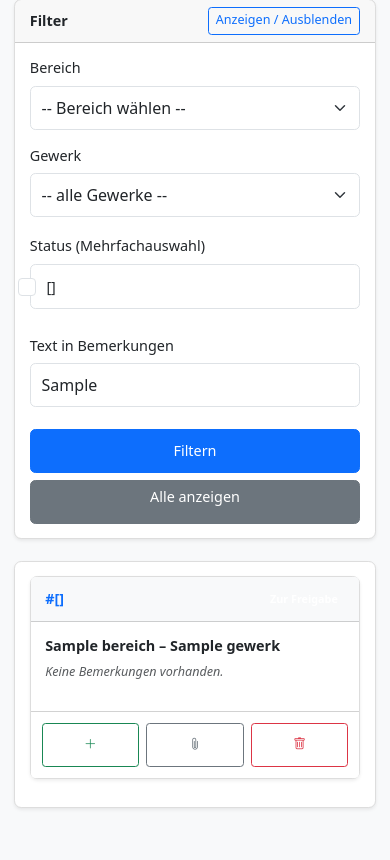
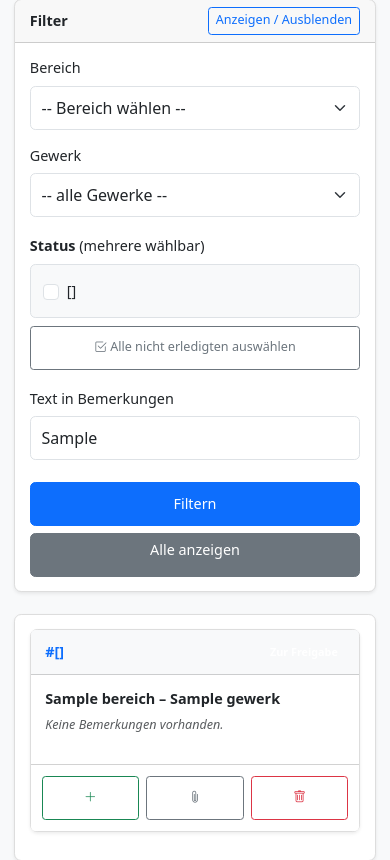
Before and after one commit to Hilli86/BIS, a Python web app: template modules/schichtbuch/templates/sbThemaListe.html in a window 390 px wide, after a click that opens the changed part. Shown: the part 173-1033 px from the top of the page. Before the commit the page ends 982 px from the top, so only its background shows below. Run offline with Jinja, Linux system fonts and the light colour scheme; the template is opened without the code that fills it: most values are stand-ins (such as "Sample title", 1, 10 or a date in 2020).

Commit message:
Themenliste: Status-Filter auf Checkboxen umgestellt, Schnellauswahl fÃ¼r nicht erledigte Themen
Co-authored-by: Cursor <cursoragent@cursor.com>

```diff
--- a/modules/schichtbuch/templates/sbThemaListe.html
+++ b/modules/schichtbuch/templates/sbThemaListe.html
@@ -198,30 +198,6 @@
       margin-bottom: 0;
     }
 
-    /* Status-Checkboxen für Mobile */
-    .status-checkboxes-mobile .form-check {
-      padding: 0.75rem;
-      border: 1px solid #dee2e6;
-      border-radius: 0.375rem;
-      margin-bottom: 0.5rem;
-      background-color: #fff;
-      min-height: 44px;
-      display: flex;
-      align-items: center;
-    }
-
-    .status-checkboxes-mobile .form-check-input {
-      width: 1.25rem;
-      height: 1.25rem;
-      margin-right: 0.75rem;
-      margin-top: 0;
-    }
-
-    .status-checkboxes-mobile .form-check-label {
-      flex: 1;
-      cursor: pointer;
-      font-size: 1rem;
-    }
   }
 </style>
 {% endblock %}
@@ -269,20 +245,11 @@
         <!-- Zeile 2: Status (Mehrfach) -->
         <div class="row g-3 mt-1">
           <div class="col-12">
-            <label class="form-label">Status (Mehrfachauswahl)</label>
-            <!-- Desktop: Multi-Select -->
-            <select name="status" id="filterStatus" class="form-select d-none d-md-block" multiple>
-              {% for s in status_liste %}
-                <option value="{{ s.Bezeichnung }}" {% if status_filter_list and (s.Bezeichnung in status_filter_list) %}selected{% endif %}>{{ s.Bezeichnung }}</option>
-              {% endfor %}
-            </select>
-            <div class="form-text d-none d-md-block">STRG/CMD halten für Mehrfachauswahl</div>
-
-            <!-- Mobile: Checkboxen -->
-            <div class="status-checkboxes-mobile d-md-none">
+            <label class="form-label"><strong>Status</strong> (mehrere wählbar)</label>
+            <div class="border rounded p-3" style="max-height: 200px; overflow-y: auto; background-color: #f8f9fa;">
               {% for s in status_liste %}
                 <div class="form-check">
-                  <input class="form-check-input" type="checkbox" name="status" value="{{ s.Bezeichnung }}"
+                  <input class="form-check-input status-filter-cb" type="checkbox" name="status" value="{{ s.Bezeichnung }}"
                          id="statusCheck{{ loop.index }}"
                          {% if status_filter_list and (s.Bezeichnung in status_filter_list) %}checked{% endif %}>
                   <label class="form-check-label" for="statusCheck{{ loop.index }}">
@@ -290,6 +257,11 @@
                   </label>
                 </div>
               {% endfor %}
+            </div>
+            <div class="mt-2">
+              <button type="button" class="btn btn-sm btn-outline-secondary" id="btnAlleNichtErledigt" title="Alle Status außer „Erledigt“ auswählen">
+                <i class="bi bi-check2-square"></i> Alle nicht erledigten auswählen
+              </button>
             </div>
           </div>
         </div>
@@ -1078,35 +1050,6 @@ if (currentOffset < 50) {
   document.getElementById('loadingIndicator').innerHTML = '<p class="text-muted">Alle Einträge geladen.</p>';
 }
 
-// Filter-Form Handling für Mobile Checkboxen
-const filterForm = document.getElementById('filterForm');
-if (filterForm) {
-  filterForm.addEventListener('submit', function(e) {
-    // Auf Mobile: Checkboxen-Werte in versteckte Inputs umwandeln
-    if (window.innerWidth < 768) {
-      const checkboxes = filterForm.querySelectorAll('.status-checkboxes-mobile input[type="checkbox"]:checked');
-
-      // Alte Status-Werte entfernen
-      const oldStatusInputs = filterForm.querySelectorAll('input[name="status"][type="hidden"]');
-      oldStatusInputs.forEach(input => input.remove());
-
-      // Neue versteckte Inputs für ausgewählte Checkboxen erstellen
-      checkboxes.forEach(checkbox => {
-        const hiddenInput = document.createElement('input');
-        hiddenInput.type = 'hidden';
-        hiddenInput.name = 'status';
-        hiddenInput.value = checkbox.value;
-        filterForm.appendChild(hiddenInput);
-      });
-
-      // Checkboxen aus dem Submit ausschließen
-      filterForm.querySelectorAll('.status-checkboxes-mobile input[type="checkbox"]').forEach(cb => {
-        cb.disabled = true;
-      });
-    }
-  });
-}
-
 // Dynamische Gewerke nach Bereich
 const bereichSelect = document.getElementById('filterBereich');
 const gewerkSelect = document.getElementById('filterGewerk');
@@ -1125,6 +1068,17 @@ if (bereichSelect && gewerkSelect) {
       opt.textContent = g.Bezeichnung;
       if (current && current === g.Bezeichnung) opt.selected = true;
       gewerkSelect.appendChild(opt);
+    });
+  });
+}
+
+// Schnellauswahl: Alle nicht erledigten Status anwählen
+const btnAlleNichtErledigt = document.getElementById('btnAlleNichtErledigt');
+if (btnAlleNichtErledigt) {
+  btnAlleNichtErledigt.addEventListener('click', function() {
+    const erledigtStatus = 'erledigt';
+    document.querySelectorAll('.status-filter-cb').forEach(cb => {
+      cb.checked = (cb.value !== erledigtStatus);
     });
   });
 }
```
